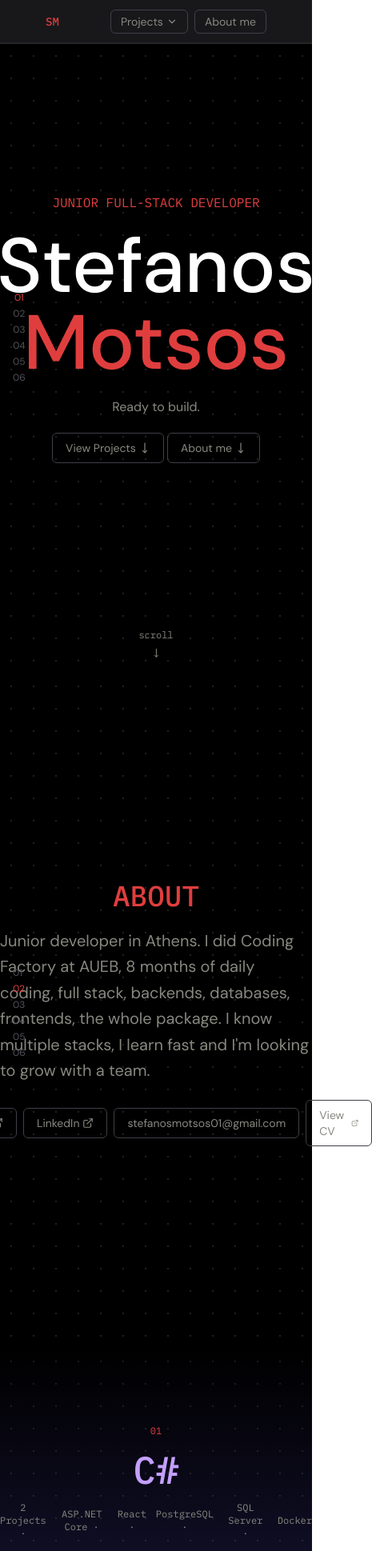
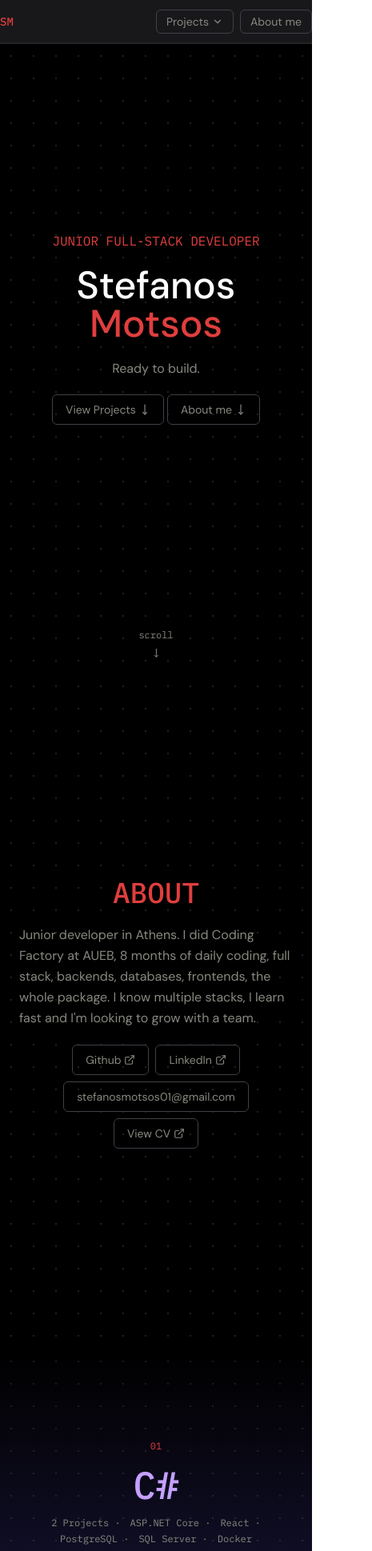
Before and after one commit to StefanosMotsos/portfolio, a React (Vite) app: page / in a window 390 px wide. Shown: the top 1939 px of the page at 80% size, 465 px wide, since content can reach past the window. Built offline with nearby package versions, Linux system fonts and the light colour scheme.

Commit message:
chore: mobile compatibility

```diff
--- a/src/components/About.tsx
+++ b/src/components/About.tsx
@@ -5,14 +5,14 @@ const About = () => {
     return (
         <>
             <section id="about" className='flex flex-col items-center justify-center
-                dot-bg bg-black relative min-h-screen gap-5'>
+                dot-bg bg-black relative min-h-screen px-6 py-20 gap-5'>
                 <LineNumbers highlight={2} />
                 <h2 className='text-stef-red text-4xl font-medium ibm'>ABOUT</h2>
-                <p className='text-stef-muted max-w-xl leading-relaxed text-xl'>Junior developer in Athens. I did Coding Factory at AUEB,
+                <p className='text-stef-muted max-w-xl leading-relaxed text-base sm:text-xl'>Junior developer in Athens. I did Coding Factory at AUEB,
                     8 months of daily coding, full stack, backends, databases, frontends, the whole package.
                     I know multiple stacks, I learn fast and I'm looking to grow with a team.
                 </p>
-                <div className='flex items-center justify-center gap-2'>
+                <div className='flex flex-wrap items-center justify-center gap-2'>
                     <LinkButton href={"https://github.com/StefanosMotsos"} label={'Github'} newTab={true} />
                     <LinkButton href={"https://www.linkedin.com/in/stefanos-motsos/"} label={'LinkedIn'} newTab={true} />
                     <LinkButton href={"mailto:stefanosmotsos01@gmail.com"} label={'stefanosmotsos01@gmail.com'} />
--- a/src/components/Hero.tsx
+++ b/src/components/Hero.tsx
@@ -9,12 +9,12 @@ const Hero = () => {
             pt-[55px] gap-5 pb-20 dot-bg bg-black text-center text-white">
                 <LineNumbers highlight={1}/>
                 <span className='text-stef-red ibm'>JUNIOR FULL-STACK DEVELOPER</span>
-                <h1 className='text-8xl font-medium'>
+                <h1 className='text-5xl sm:text-7xl md:text-8xl font-medium'>
                     Stefanos <br/>
                     <span className='text-stef-red'>Motsos</span>
                 </h1>
                 <span className={'text-stef-muted'}>Ready to build.</span>
-                <div className='flex items-center gap-1'>
+                <div className='flex flex-wrap justify-center items-center gap-1'>
                     <LinkButton href={"#csharp"} label={"View Projects"} showArrow={true}></LinkButton>
                     <LinkButton href="#about" label={'About me'} showArrow={true}></LinkButton>
                 </div>
--- a/src/components/Navbar.tsx
+++ b/src/components/Navbar.tsx
@@ -7,7 +7,7 @@ const Navbar = () => {
 
     return (
         <>
-            <nav className="flex items-center justify-center gap-16 fixed w-full bg-zinc-900 h-[55px]
+            <nav className="flex items-center justify-between sm:justify-center gap-16 fixed w-full bg-zinc-900 h-[55px]
             border-b-2 border-zinc-800/90 z-50">
                 <span className="text-stef-red text-sm ibm font-medium">SM</span>
                 <div className="flex items-center gap-2">
--- a/src/ui/DropdownItem.tsx
+++ b/src/ui/DropdownItem.tsx
@@ -3,8 +3,9 @@ import type {DropdownProps} from "../types.ts";
 const DropdownItem = ({ href, label, addClasses, onClick }: DropdownProps) => {
     return (
         <>
-            <li className={`text-stef-muted text-sm py-[6px] hover:text-white hover:bg-stef-red cursor-pointer ${addClasses}`}>
-                <a href={href} onClick={onClick}>{label}</a>
+            <li className={`text-stef-muted text-sm py-[6px] hover:text-white hover:bg-stef-red
+            cursor-pointer right-0 sm:left-0 ${addClasses}`}>
+                <a href={href} onClick={onClick} className="block w-full px-2">{label}</a>
             </li>
         </>
     )
--- a/src/ui/LangSection.tsx
+++ b/src/ui/LangSection.tsx
@@ -6,11 +6,11 @@ const LangSection = (
     return (
         <>
             <section id={id} className={`flex flex-col items-center justify-center
-                min-h-screen text-center gap-4 relative ${color}`}>
+                min-h-screen text-center gap-4 relative px-4 sm:px-0 py-16 sm:py-0 ${color}`}>
                 <LineNumbers highlight={highlight} />
 
                 {icons && (
-                    <div className="absolute right-6 top-1/2 -translate-y-1/2 flex flex-col gap-5">
+                    <div className="absolute right-6 top-1/2 -translate-y-1/2 hidden lg:flex flex-col gap-5">
                         {icons.map((Icon, i) => (
                             <Icon key={i} size={48} className="opacity-20" />
                         ))}
@@ -18,12 +18,14 @@ const LangSection = (
                 )}
                 <span className="ibm text-stef-red text-xs">{langNumber}</span>
                 <h2 className='ibm text-5xl font-medium'>{langName}</h2>
-                <ol className="flex items-center justify-center gap-3 text-stef-muted text-xs ibm">
+                <ol className="flex flex-wrap items-center justify-center gap-x-3 gap-y-1 text-stef-muted text-xs ibm">
                     {stack.map((item, i) => (
                         <li key={i}>{item}{i < stack.length - 1 && ' · '}</li>
                     ))}
                 </ol>
-                {children}
+                <div className="flex flex-col items-center gap-4 w-full max-w-3xl px-0 sm:px-4">
+                    {children}
+                </div>
             </section>
         </>
     )
--- a/src/ui/LineNumbers.tsx
+++ b/src/ui/LineNumbers.tsx
@@ -3,7 +3,7 @@ import type {LineProps} from "../types.ts";
 const LineNumbers = ({count = 6, highlight}: LineProps) => {
     return (
         <>
-            <div className="absolute left-4 top-1/2 -translate-y-1/2 flex flex-col gap-1">
+            <div className="absolute left-4 top-1/2 -translate-y-1/2 hidden lg:flex flex-col gap-1">
                 {Array.from({length: count}).map((_, i) => (
                     <span
                         key={i}
--- a/src/ui/ProjectCard.tsx
+++ b/src/ui/ProjectCard.tsx
@@ -8,12 +8,12 @@ const ProjectCard = (
         <>
             <div className="bg-black/20 border-l-[3px] border-stef-red text-stef-muted text-left w-full max-w-3xl px-6 py-2
                     rounded-r-md">
-                <h3 className='text-white text-lg font-medium'>{title}</h3>
-                <p className="mb-4 text-sm text-stef-muted leading-relaxed">{description}</p>
+                <h3 className='text-white text-base sm:text-lg font-medium'>{title}</h3>
+                <p className="mb-4 text-xs sm:text-sm text-stef-muted leading-relaxed">{description}</p>
                 <div className="flex items-center justify-start gap-3 text-stef-muted">
-                    {backend && <LinkButton href={backend} label={backendLabel ?? "Github"} newTab={true} addClasses="text-xs px-2 py-1" />}
-                    {frontend && <LinkButton href={frontend} label={frontendLabel ?? "Github"} newTab={true} addClasses="text-xs px-2 py-1" />}
-                    {live && <LinkButton href={live} label={"Live (Soon)"} newTab={true} addClasses="text-xs px-2 py-1" />}
+                    {backend && <LinkButton href={backend} label={backendLabel ?? "Github"} newTab={true} addClasses="text-xs px-2 py-1 flex-wrap gap-2" />}
+                    {frontend && <LinkButton href={frontend} label={frontendLabel ?? "Github"} newTab={true} addClasses="text-xs px-2 py-1 flex-wrap gap-2" />}
+                    {live && <LinkButton href={live} label={"Live (Soon)"} newTab={true} addClasses="text-xs px-2 py-1 flex-wrap gap-2" />}
                 </div>
             </div>
         </>
```
